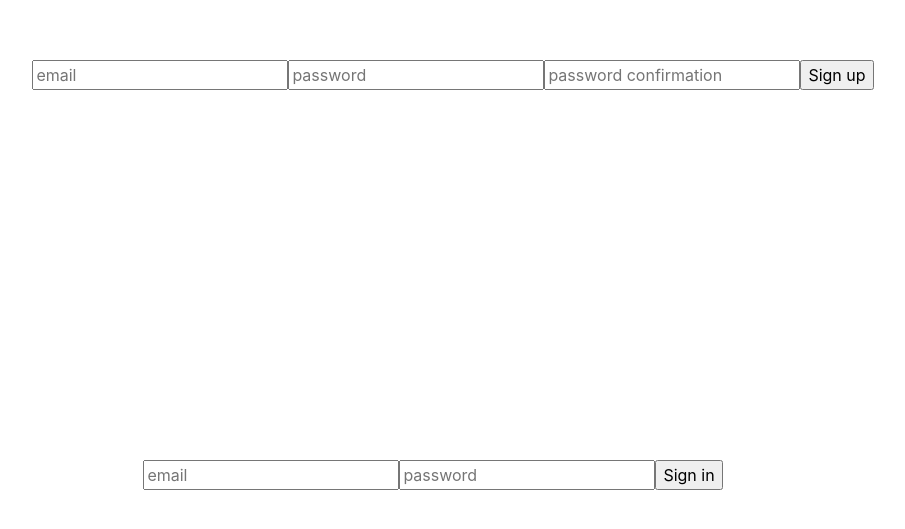
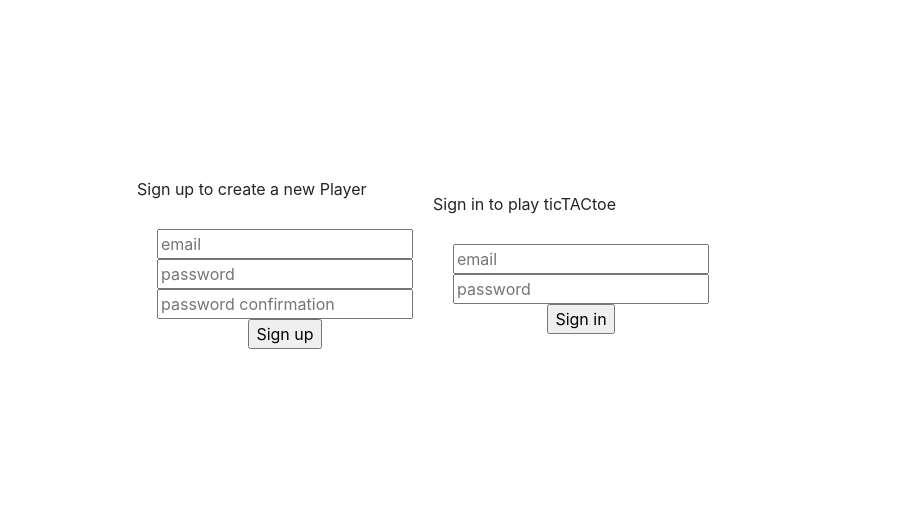
Before and after one commit to fritzable/tic-tac-toe-client, a website built with webpack: page index.html in a window 1280 px wide. Shown: the part 119-648 px from the top of the page, without its empty margins (187-1092 px from the left). Built offline with nearby package versions, Linux system fonts and the light colour scheme.

Commit message:
Add styles
Add styling to forms and buttons

```diff
--- a/assets/styles/index.scss
+++ b/assets/styles/index.scss
@@ -1,5 +1,5 @@
 @import '~bootstrap/scss/bootstrap';
-// scss
+
 body {
   align-items: center;
   display: flex;
@@ -49,9 +49,16 @@ body {
 
 }
 
-form {
+.form-group {
   align-items: center;
   display: flex;
+  flex-direction: column;
   flex-wrap: wrap;
   justify-content: center;
+  padding: 20px;
 }
+
+input {
+  display: flex;
+  align-content: flex-start;
+}
--- a/index.html
+++ b/index.html
@@ -13,6 +13,7 @@
   <script src="public/application.js" type="text/javascript" charset="utf-8" defer></script>
 </head>
 <!-- body -->
+
 <body>
   <p id="user-message"></p>
   <p id="game-message"></p>
@@ -33,25 +34,35 @@
     <input type="submit" value="New game?">
   </form>
   <form id="sign-up-form">
+    <label for="sign-up-form">Sign up to create a new Player</label>
+    <div class="form-group">
       <input name="credentials[email]" type="text" required placeholder="email">
-        <input name="credentials[password]" type ="password" required placeholder="password">
+      <input name="credentials[password]" type="password" required placeholder="password">
       <input name="credentials[password_confirmation]" type="password" required placeholder="password confirmation">
       <input type="submit" value="Sign up">
+    </div>
   </form>
   <form id="sign-in-form">
+    <label for="sign-in-form">Sign in to play ticTACtoe</label>
+    <div class="form-group">
       <input name="credentials[email]" type="email" required placeholder="email">
       <input name="credentials[password]" type="password" required placeholder="password">
       <input type="submit" value="Sign in">
+    </div>
   </form>
   <form id="sign-out-form">
     <input type="submit" value="Sign out">
   </form>
   <form id="change-password-form">
+    <label for="change-password-form">Change your password here</label>
+    <div class="form-group">
       <input name="passwords[old]" type="password" required placeholder="old password">
       <input name="passwords[new]" type="password" required placeholder="new password">
       <input type="submit" value="Change password">
+    </div>
   </form>
   <form id="get-games-button">
+    <label for="get-games-button">Click to get list of played games</label>
     <input type="submit" value="Get games">
   </form>
   <p id="games-content"></p>
```
Lines whose indentation alone changed are shown as unchanged.
